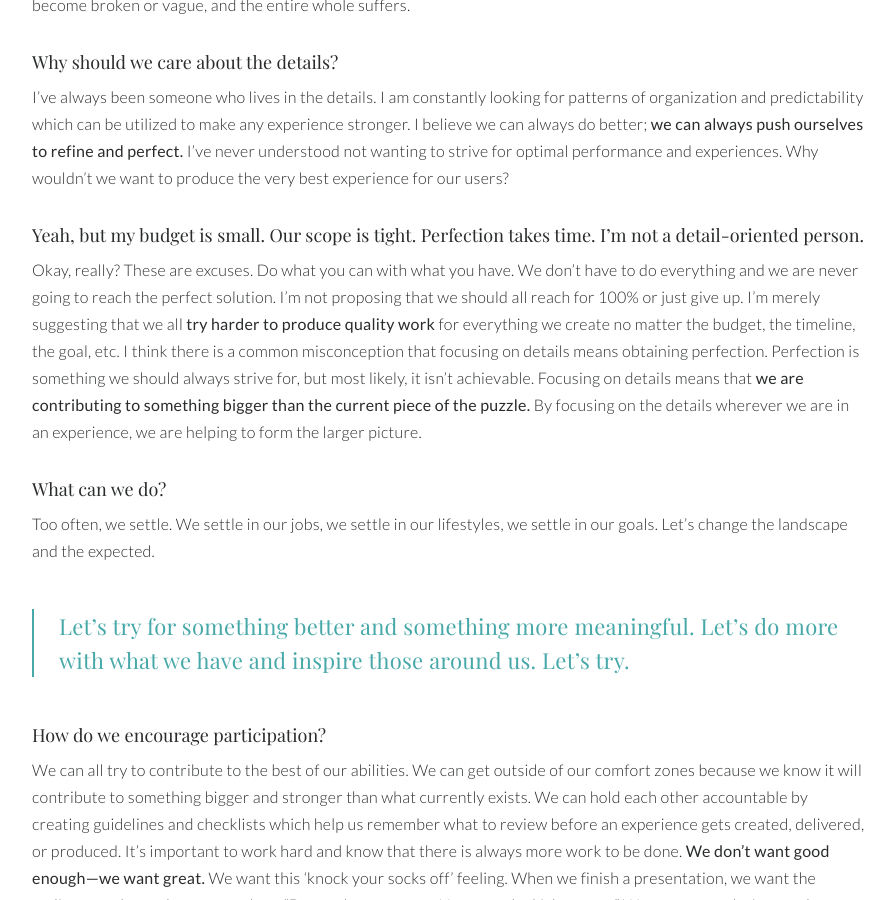
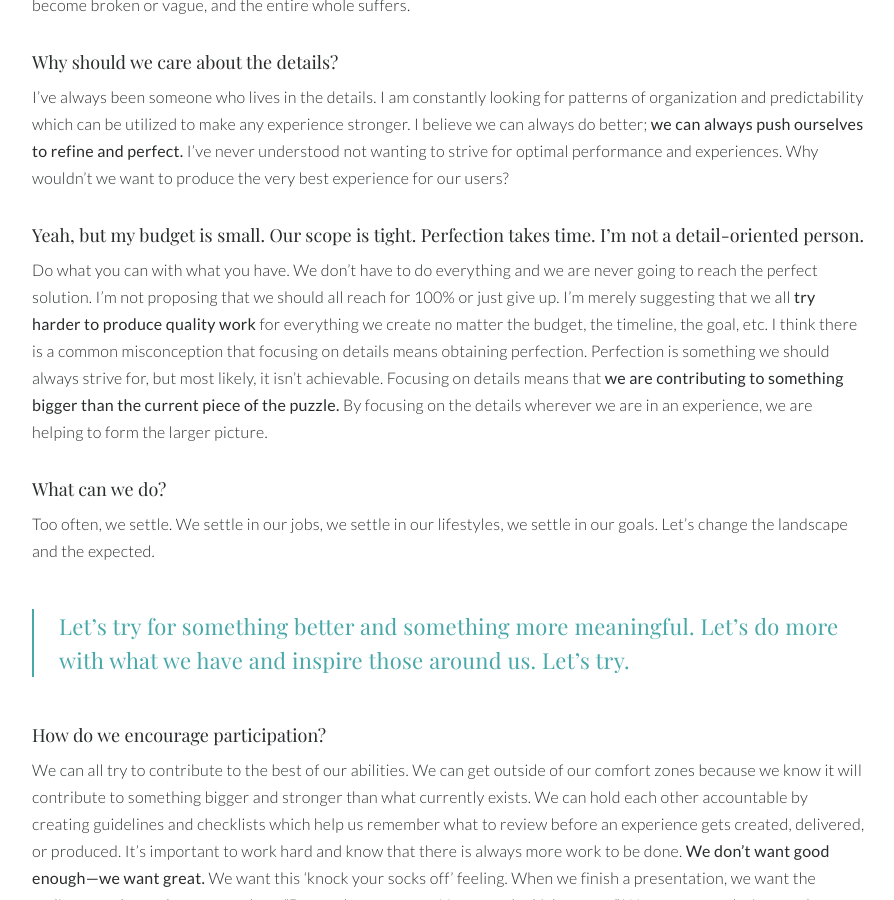
Before and after one commit to kdupon/kdupon.github.io, a Jekyll site: the page built from _posts/2017-02-01-striving-for-excellence.md, in a window 1280 px wide and 900 px high, scrolled down 1036 px. Shown: the whole window, without its empty margins (31-925 px from the left). Built offline with Jekyll 4.4.1, drawn with Linux system fonts in a browser that asks for light colours; some web fonts are replaced; comment, search, counter and statistics services are not loaded.

Commit message:
Update 2017-02-01-striving-for-excellence.md

```diff
--- a/_posts/2017-02-01-striving-for-excellence.md
+++ b/_posts/2017-02-01-striving-for-excellence.md
@@ -22,7 +22,7 @@ Our world is made up of details that come together to make something bigger. If
 I’ve always been someone who lives in the details. I am constantly looking for patterns of organization and predictability which can be utilized to make any experience stronger. I believe we can always do better; **we can always push ourselves to refine and perfect.** I’ve never understood not wanting to strive for optimal performance and experiences. Why wouldn’t we want to produce the very best experience for our users?
 
 ### Yeah, but my budget is small. Our scope is tight. Perfection takes time. I’m not a detail-oriented person.
-Okay, really? These are excuses. Do what you can with what you have. We don’t have to do everything and we are never going to reach the perfect solution. I’m not proposing that we should all reach for 100% or just give up. I’m merely suggesting that we all **try harder to produce quality work** for everything we create no matter the budget, the timeline, the goal, etc. I think there is a common misconception that focusing on details means obtaining perfection. Perfection is something we should always strive for, but most likely, it isn’t achievable. Focusing on details means that **we are contributing to something bigger than the current piece of the puzzle.** By focusing on the details wherever we are in an experience, we are helping to form the larger picture.
+Do what you can with what you have. We don’t have to do everything and we are never going to reach the perfect solution. I’m not proposing that we should all reach for 100% or just give up. I’m merely suggesting that we all **try harder to produce quality work** for everything we create no matter the budget, the timeline, the goal, etc. I think there is a common misconception that focusing on details means obtaining perfection. Perfection is something we should always strive for, but most likely, it isn’t achievable. Focusing on details means that **we are contributing to something bigger than the current piece of the puzzle.** By focusing on the details wherever we are in an experience, we are helping to form the larger picture.
 
 ### What can we do?
 Too often, we settle. We settle in our jobs, we settle in our lifestyles, we settle in our goals. Let’s change the landscape and the expected.
```
